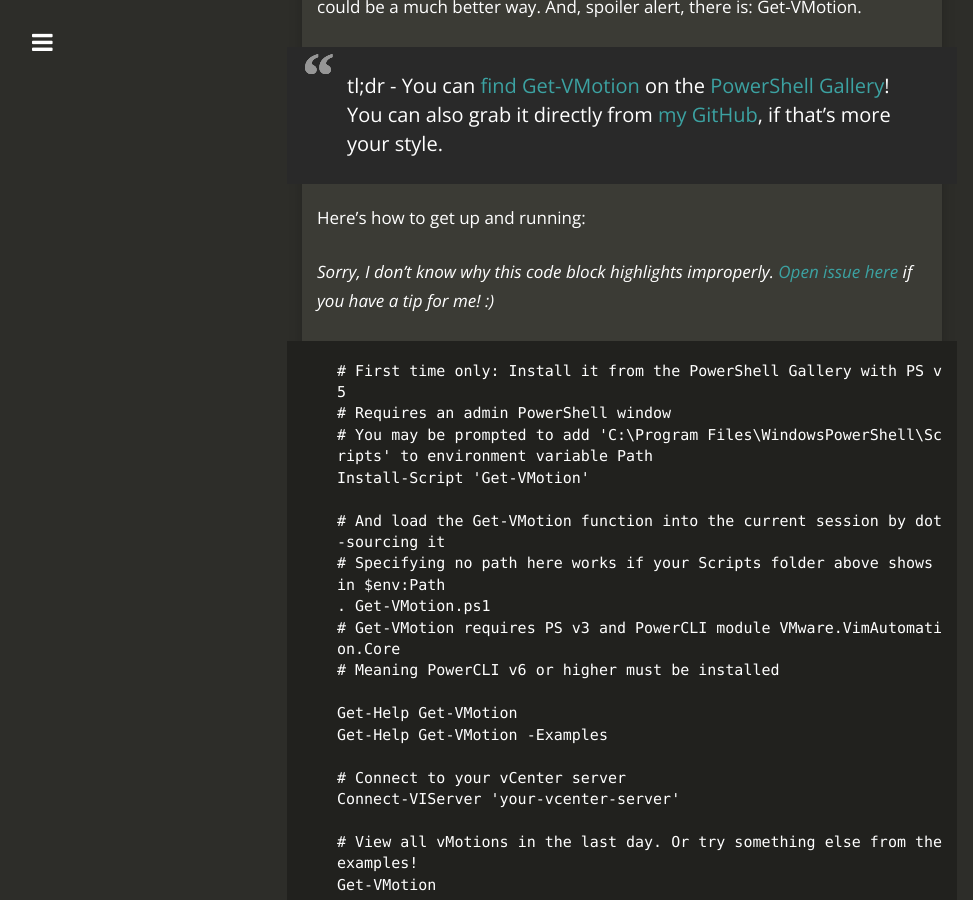
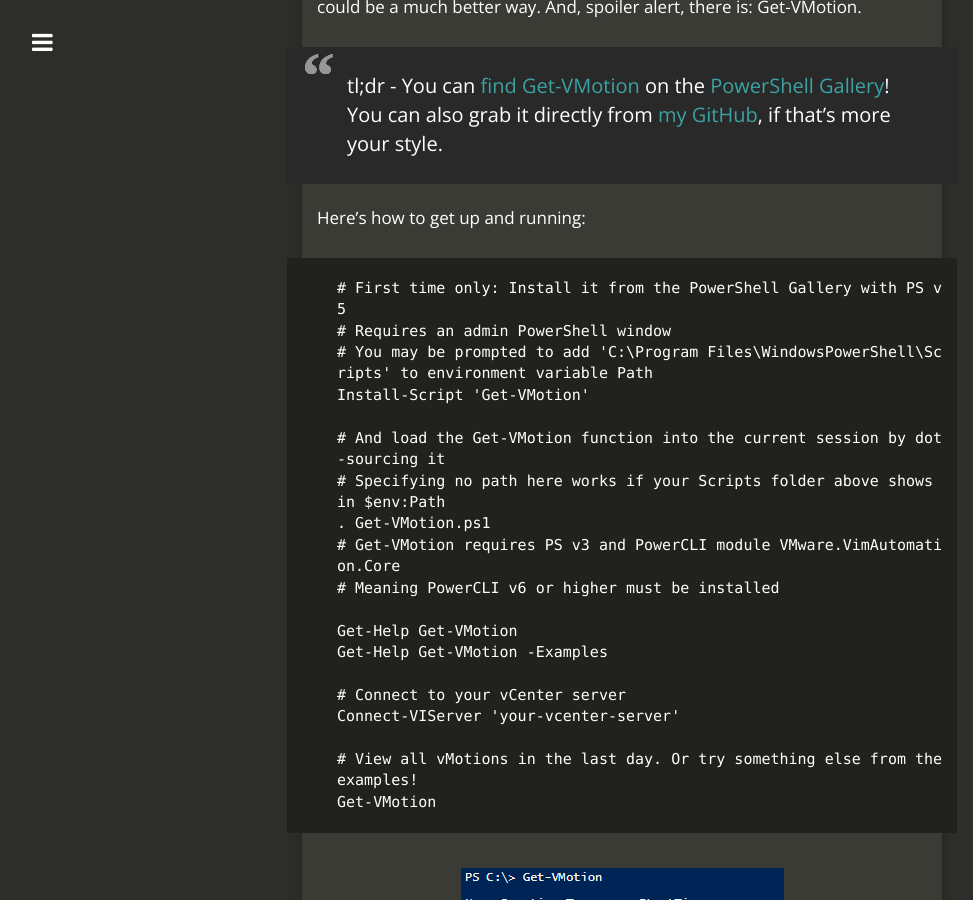
Before and after one commit to brianbunke/brianbunke.github.io, a Jekyll site: the page built from _posts/2017-01-03-get-vmotion.md, in a window 1280 px wide and 900 px high, scrolled down 416 px. Shown: the whole window, without its empty margins (18-991 px from the left). Built offline with Jekyll 4.4.1, drawn with Linux system fonts in a browser that asks for light colours; nearby versions of some CDN libraries.

Commit message:
Update code snippets

````diff
--- a/_posts/2017-01-03-get-vmotion.md
+++ b/_posts/2017-01-03-get-vmotion.md
@@ -20,8 +20,6 @@
 > tl;dr - You can [find Get-VMotion] on the [PowerShell Gallery]! You can also grab it directly from [my GitHub], if that's more your style.
 
 Here's how to get up and running:
-
-_Sorry, I don't know why this code block highlights improperly. [Open issue here] if you have a tip for me! :)_
 
 ```posh
 # First time only: Install it from the PowerShell Gallery with PS v5
````
Also changed, not shown: _posts/2017-01-09-publishing-scripts.md (+1 -1 lines).
